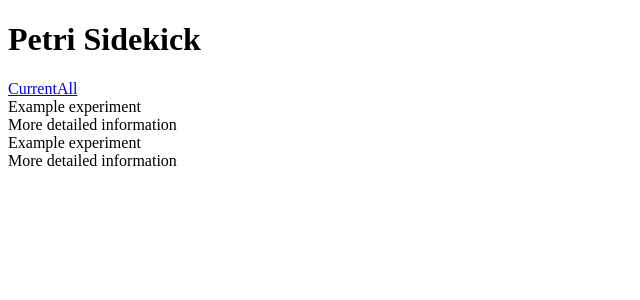
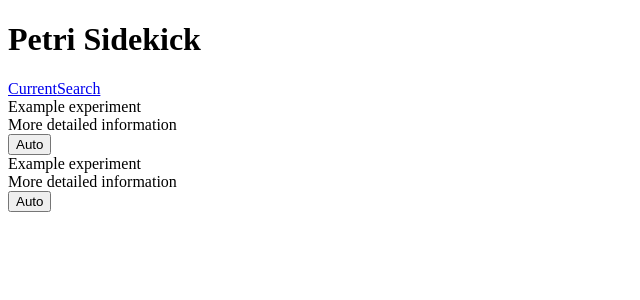
Before and after one commit to wix-playground/petri-sidekick-2, a React (Create React App) app: page / in a window 1280 px wide. Shown: the top 300 px of the page, without its empty margins (0-640 px from the left). Built offline with nearby package versions, Linux system fonts and the light colour scheme.

Commit message:
WIP design

```diff
--- a/src/components/layout/layout.tsx
+++ b/src/components/layout/layout.tsx
@@ -12,14 +12,14 @@ export const Layout = () => {
     <>
       <h1>Petri Sidekick</h1>
       <Tabs
-        id="controlled-tab-example"
+        id="tabs"
         activeKey={activeTab}
         onSelect={(k: string) => setActiveTab(k as TAB)}
       >
         <Tab eventKey={TAB.CURRENT} title="Current">
           <List />
         </Tab>
-        <Tab eventKey={TAB.ALL} title="All">
+        <Tab eventKey={TAB.SEARCH} title="Search">
           <List />
         </Tab>
       </Tabs>
--- /dev/null
+++ b/src/components/list/list.module.css
@@ -0,0 +1,11 @@
+.item {
+  position: relative;
+  overflow: visible !important;
+}
+
+.actions {
+  position: absolute;
+  right: 20px;
+  top: 8px;
+  z-index: 100;
+}
--- a/src/components/list/list.tsx
+++ b/src/components/list/list.tsx
@@ -1,17 +1,32 @@
 import * as React from 'react'
 import Accordion from 'react-bootstrap/Accordion'
 import Card from 'react-bootstrap/Card'
+import DropdownButton from 'react-bootstrap/DropdownButton'
+import Dropdown from 'react-bootstrap/Dropdown'
+import s from './list.module.css'
 
 export const List = () => {
   return (
     <Accordion>
-      <Card>
+      <Card className={s.item}>
         <Accordion.Toggle as={Card.Header} eventKey="0">
           Example experiment
         </Accordion.Toggle>
         <Accordion.Collapse eventKey="0">
           <Card.Body>More detailed information</Card.Body>
         </Accordion.Collapse>
+        <DropdownButton
+          id="some_id"
+          size="sm"
+          drop="left"
+          className={s.actions}
+          title="Auto"
+          variant="primary"
+        >
+          <Dropdown.Item eventKey="1">Auto</Dropdown.Item>
+          <Dropdown.Item eventKey="2">Enabled</Dropdown.Item>
+          <Dropdown.Item eventKey="2">Disabled</Dropdown.Item>
+        </DropdownButton>
       </Card>
     </Accordion>
   )
--- a/src/hooks/tabs/tabsReducer.ts
+++ b/src/hooks/tabs/tabsReducer.ts
@@ -3,7 +3,7 @@ import {ACTION_SET_TAB} from './tabsActions'
 
 export enum TAB {
   CURRENT = 'current',
-  ALL = 'all',
+  SEARCH = 'search',
 }
 
 export interface ITabsState {
--- a/src/main.css
+++ b/src/main.css
@@ -2,3 +2,12 @@ body {
   width: 602px;
   height: 372px;
 }
+
+.nav-tabs .nav-item {
+  color: #495057;
+  opacity: 0.7;
+}
+
+.nav-tabs .nav-item.active {
+  opacity: 1;
+}
```
